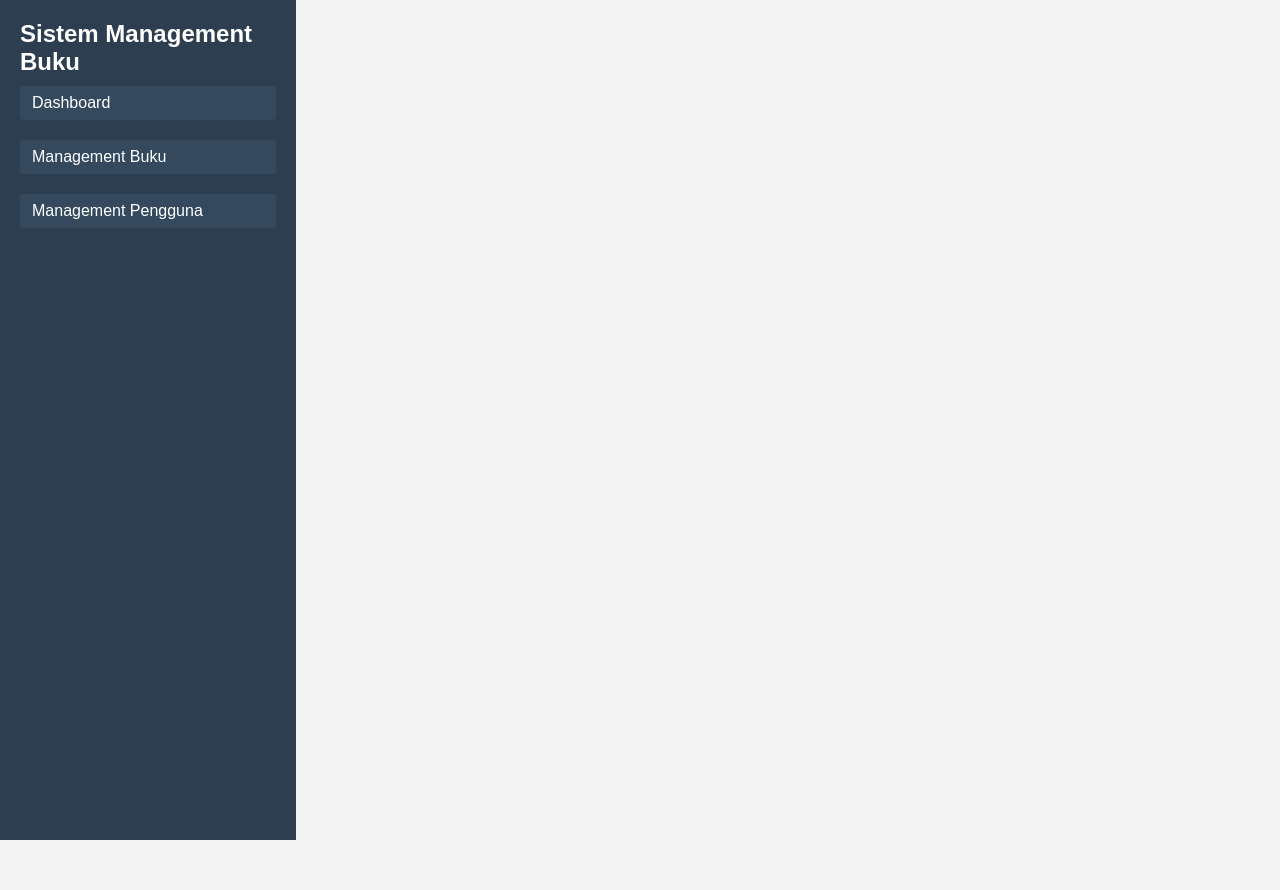
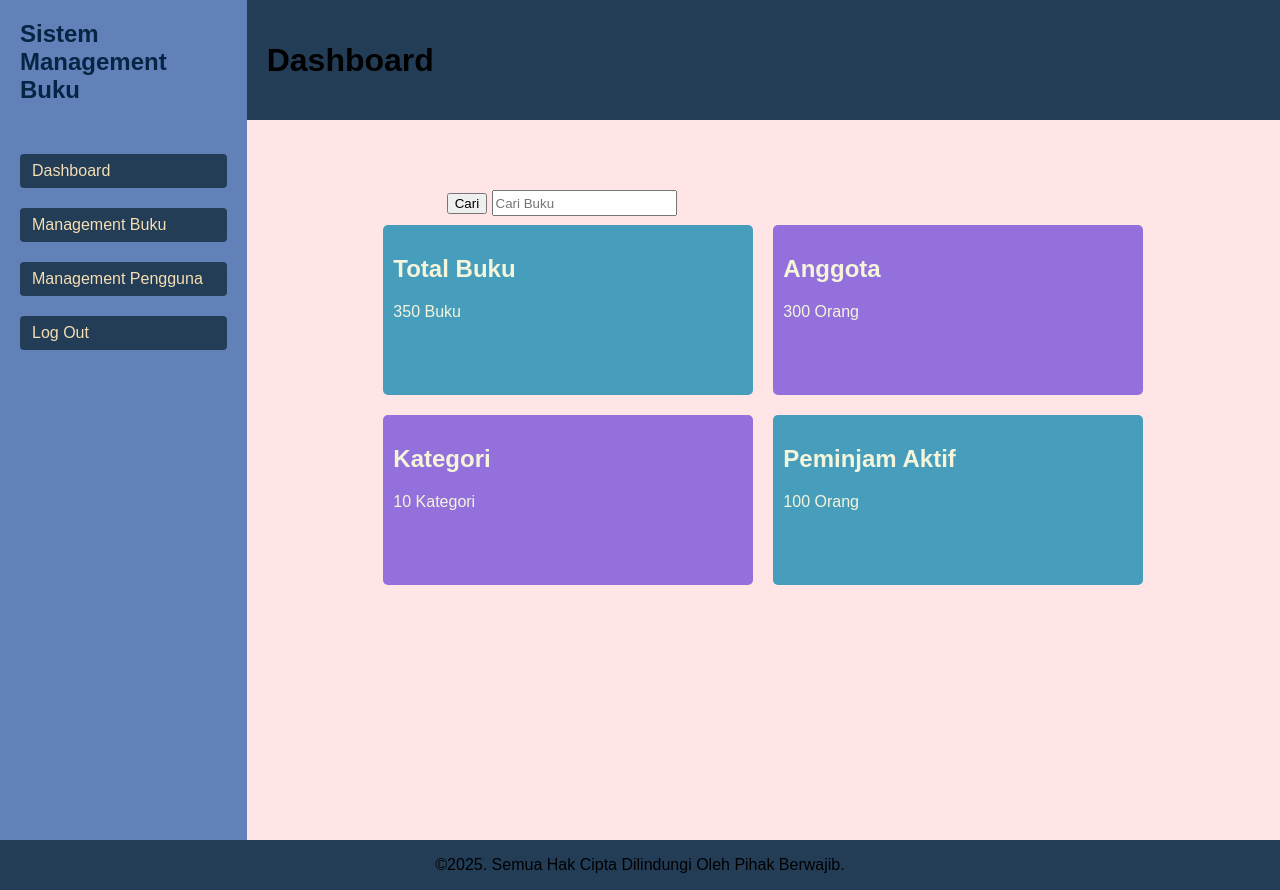
Before and after one commit to SMISaflin/sistem_management_buku_valid, a PHP site: page /dashboard.php in a window 1280 px wide. Before the commit the page ends 840 px from the top, so only its background shows below. Run offline with PHP 8.4, Linux system fonts and the light colour scheme.

Commit message:
Add files via upload

```diff
--- a/dashboard.php
+++ b/dashboard.php
@@ -7,14 +7,49 @@
     <link rel="stylesheet" href="style.css">
 </head>
 <body>
-    <nav>
-        <h1>Sistem Management Buku</h1>
+    <div class="container">
+        <nav class="sidebar">
+            <h1>Sistem Management Buku</h1>
+            <header>
+                <ul>
+                    <li><a href="dashboard.php">Dashboard</a></li>
+                    <li><a href="management_buku.php">Management Buku</a></li>
+                    <li><a href="management_pengguna.php">Management Pengguna</a></li>
+                    <li><a href="logout.php">Log Out</a></li>
+                </ul>
+            </header>
+        </nav>
+        <div class="tombol">
+            <h3>Dashboard</h3>
+            <nav class="cari">
+                <button>Cari</button>
+                <input type="Cari Buku" placeholder="Cari Buku"></input>
+            </nav>
+        <div class="card-container">
+            <div class="cards">
+                <div class="card biru">
+                    <h2>Total Buku</h2>
+                    <p>350 Buku</p>
+                </div>
+                <div class="card lilac">
+                    <h2>Anggota</h2>
+                    <p>300 Orang</p>
+                </div>
+                <div class="card lilac">
+                    <h2>Kategori</h2>
+                    <p>10 Kategori</p>
+                </div>
+                <div class="card biru">
+                    <h2>Peminjam Aktif</h2>
+                    <p>100 Orang</p>
+                </div>
+            </div>
+        </div>
+        </div>
+    </div>
 
-        <ul>
-            <li>Dashboard</li>
-            <li>Management Buku</li>
-            <li>Management Pengguna</li>
-        </ul>
-    </nav>
+    <footer>
+        <p>&copy;2025. Semua Hak Cipta Dilindungi Oleh Pihak Berwajib.</p>
+    </footer>
 </body>
 </html>
--- a/style.css
+++ b/style.css
@@ -1,28 +1,31 @@
-/* Umum */
 body {
     margin: 0;
     font-family: Arial, sans-serif;
-    background-color: #f4f4f4;
+    background-color: #ffe5e5;
 }
 
-nav {
-    background-color: #2c3e50;
+.container {
+    display: flex;
+}
+
+.sidebar {
+    background-color: rgb(99, 129, 185);
     padding: 20px;
     color: white;
     width: 20%;
     height: 100vh;
-
 }
 
 nav h1 {
     margin: 0 0 10px 0;
     font-size: 24px;
+    color: rgb(4, 38, 68);
 }
 
 nav ul {
     list-style: none;
     padding: 0;
-    margin: 0;
+    margin-top: 50px;
     display: flex;
     gap: 20px;
     flex-direction: column;
@@ -31,11 +34,90 @@ nav ul {
 nav ul li {
     cursor: pointer;
     padding: 8px 12px;
-    background-color: #34495e;
+    background-color: #233d57;
     border-radius: 4px;
     transition: background-color 0.3s;
 }
 
+nav ul li a {
+    list-style: none;
+    text-decoration: none;
+    color: wheat;
+}
+
 nav ul li:hover {
-    background-color: #1abc9c;
+    background-color: #2c1051;
 }
+
+.tombol {
+    width: 100%;
+}
+
+h3 {
+    background-color: #233d57;
+    margin-top: 0;
+    padding-left: 20px;
+    position: fixed;
+    height: 15%;
+    width: 100%;
+    align-content: center;
+    font-size: xx-large;
+}
+
+.cari {
+    display: center;
+    margin-top: 90px;
+    margin-left: 200px;
+    padding-top: 100px;
+    width: 400px;
+    height: 35px;
+    gap: 5px;
+}
+
+input {
+    height: 20px;
+}
+.card-container{
+    margin-top: 0;
+    display: flex;
+    align-items: center;
+    justify-content: center;
+    width: 100%;
+}
+
+.card-container :hover {
+    color: #233d57;
+}
+.cards{
+    display: grid;
+    grid-template-columns: repeat(2, 1fr);
+    gap: 20px;
+}
+
+.card{
+    width: 350px;
+    padding: 10px;
+    height: 150px;
+    color: beige;
+    border-radius: 5px;
+    text-align: left;
+}
+
+.biru{
+    background-color: rgb(71, 158, 188);
+}
+
+.lilac{
+    background-color: mediumpurple;
+}
+
+h1{
+    text-transform: capitalize;
+    margin-left: 10px;
+}
+
+footer {
+    display: flex;
+    background-color: #233d57;
+    justify-content: center;
+}
```
